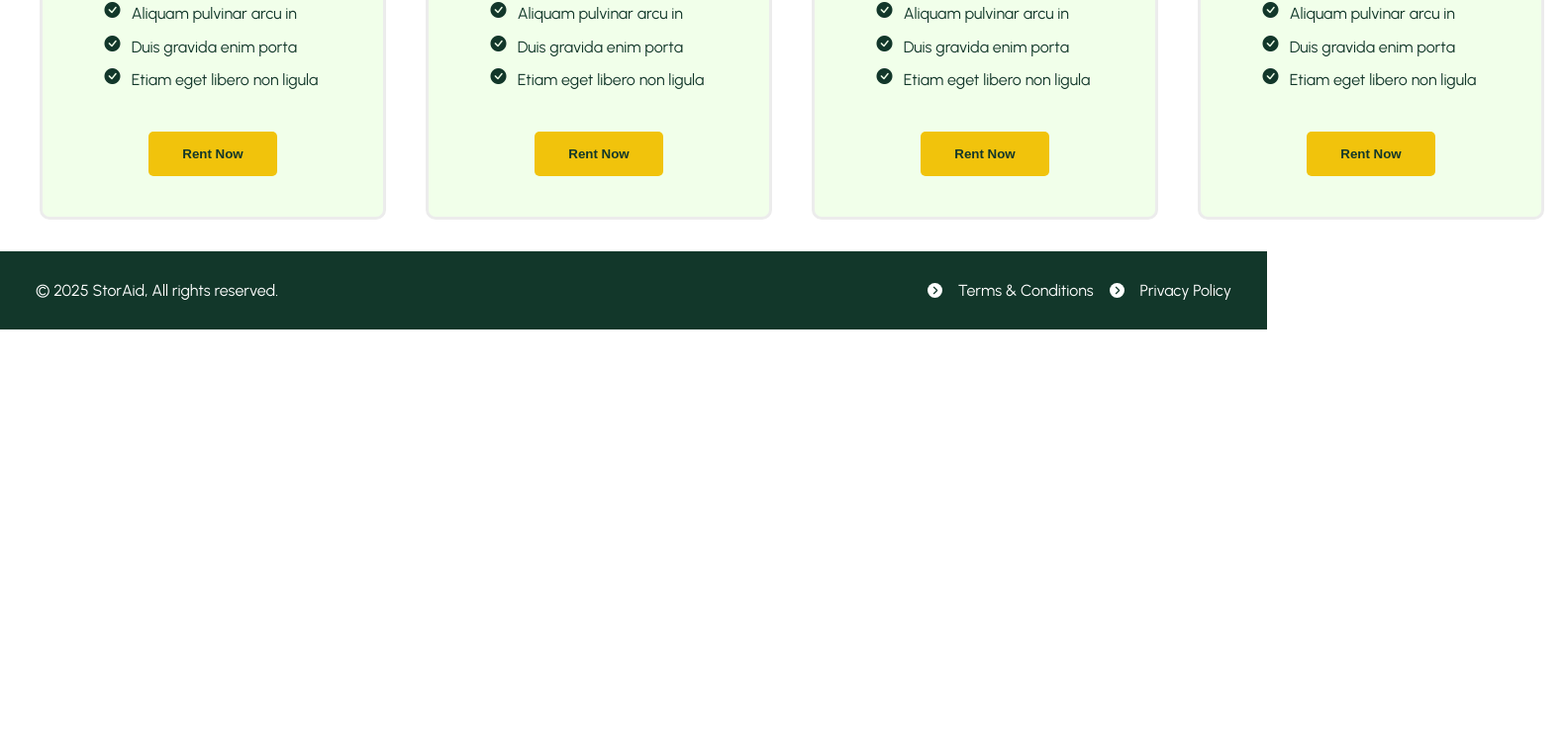
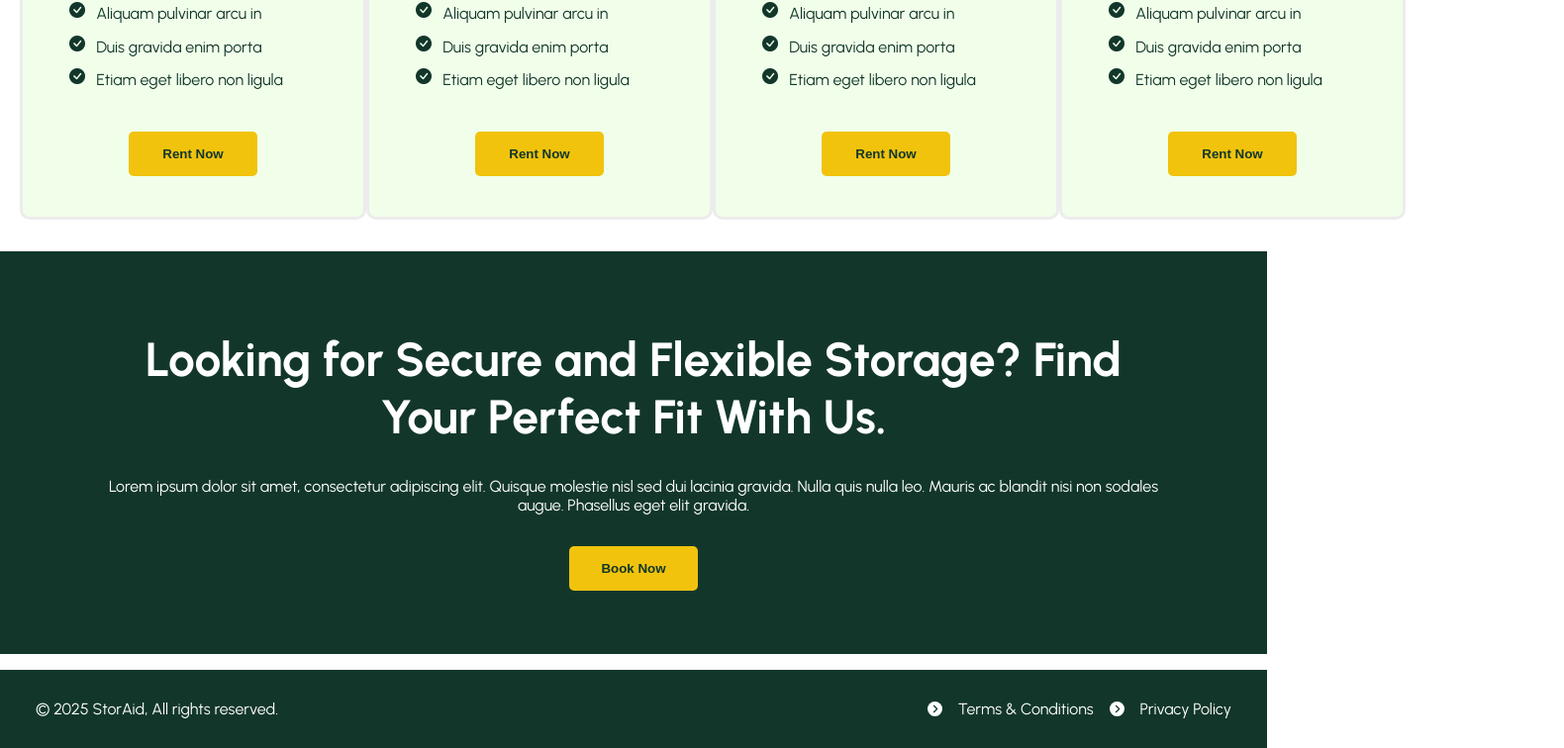
Before and after one commit to Ivonapp/React, a React (Vite) app: page /Home in a window 1280 px wide. Shown: the part 3626-4382 px from the top of the page at 99% size, 1580 px wide, since content can reach past the window. Before the commit the page ends 3959 px from the top, so only its background shows below. Built offline with nearby package versions, Linux system fonts and the light colour scheme.

Commit message:
green text component

```diff
--- a/src/components/Adesign.css
+++ b/src/components/Adesign.css
@@ -444,10 +444,31 @@ color: var(--green-primary-color);
 }
 /*PRICINGPLANCOLUMN END*/
 
-
 /*PRICINGPLAN*/
-
 .pricingplan-container {
   display: flex;
   justify-content: space-between;
 }
+/*PRICINGPLAN END*/
+
+
+
+/*GREENTEXT*/
+.green-color-container {
+  background-color: var(--green-primary-color);
+}
+.green-container {
+display: flex;
+flex-direction: column;
+text-align: center;
+padding: 4rem;
+margin-bottom: 1rem;
+}
+.greentitle, .greeningresse {
+color: var(--white-color);
+padding: 1rem;
+}
+.greenbutton {
+padding-top: 1rem;
+}
+/*GREENTEXT END*/
--- /dev/null
+++ b/src/components/Greentext.jsx
@@ -0,0 +1,24 @@
+import React from 'react'
+import Buttonlight from './Buttonlight';
+
+function Greentext({ greentitle, greeningresse }) {
+  return (
+    <div>
+        <div className="green-color-container">
+            <div className="container">
+                <div className="green-container">
+                    <h3 className="greentitle">{greentitle}</h3>
+                    <div className="greeningresse">{greeningresse}</div>
+                    <div className="greenbutton">
+                    <Buttonlight
+                    text="Book Now"
+                    />
+                </div>
+            </div>
+        </div>
+    </div>
+</div>
+  )
+}
+
+export default Greentext
--- a/src/components/Pricingplancolumn.jsx
+++ b/src/components/Pricingplancolumn.jsx
@@ -4,9 +4,9 @@ import Buttonlight from './Buttonlight';
 function Pricingplancolumn({ pricetext, amounttext }) {
   return (
     <div>
-        <div className="container">
+
 <div className="border-pricing-container">
-
+<div className="container">
 <div className="width-container">
 <h5 className="pricetext">{pricetext}</h5>
 
--- a/src/pages/Home.jsx
+++ b/src/pages/Home.jsx
@@ -6,7 +6,7 @@ import Logoipsum from '../components/Logoipsum'
 import Servicescolumns from '../components/Servicescolumns';
 import Chooseus from '../components/Chooseus';
 import Pricingplan from '../components/Pricingplan';
-
+import Greentext from '../components/Greentext';
 
 
 
@@ -19,6 +19,11 @@ const Home = () => {
       <Servicescolumns />
       <Chooseus />
       <Pricingplan />
+      <Greentext
+      greentitle ="Looking for Secure and Flexible Storage? Find Your Perfect Fit With Us."
+      greeningresse ="Lorem ipsum dolor sit amet, consectetur adipiscing elit. Quisque molestie nisl sed dui lacinia gravida. Nulla quis nulla leo. Mauris ac blandit nisi non sodales augue. Phasellus eget elit gravida."
+      />
+
 
       <Footer />
     </div>
--- a/src/pages/Services.jsx
+++ b/src/pages/Services.jsx
@@ -2,7 +2,7 @@ import React from 'react'
 import HeroSmall from '../components/HeroSmall';
 import Footer from '../components/Footer';
 import Servicescolumns from '../components/Servicescolumns';
-
+import Greentext from '../components/Greentext';
 
 const Services = () => {
   return (
@@ -11,7 +11,10 @@ const Services = () => {
       headline ="Services"
       ingress ="Lorem ipsum dolor sit amet, consectetur adipiscing elit. Ut elit tellus, luctus nec ullamcorper mattis, pulvinar dapibus leo." />
       <Servicescolumns />
-
+      <Greentext
+      greentitle ="Looking for Secure and Flexible Storage? Find Your Perfect Fit With Us."
+      greeningresse ="Lorem ipsum dolor sit amet, consectetur adipiscing elit. Quisque molestie nisl sed dui lacinia gravida. Nulla quis nulla leo. Mauris ac blandit nisi non sodales augue. Phasellus eget elit gravida."
+      />
 
     <Footer />
     </div>
```
